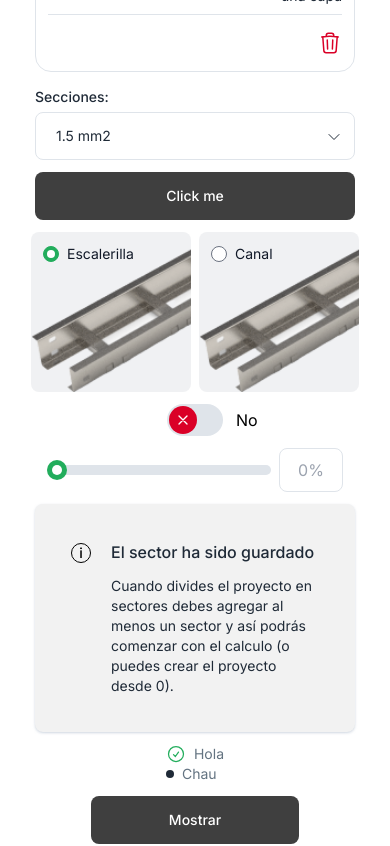
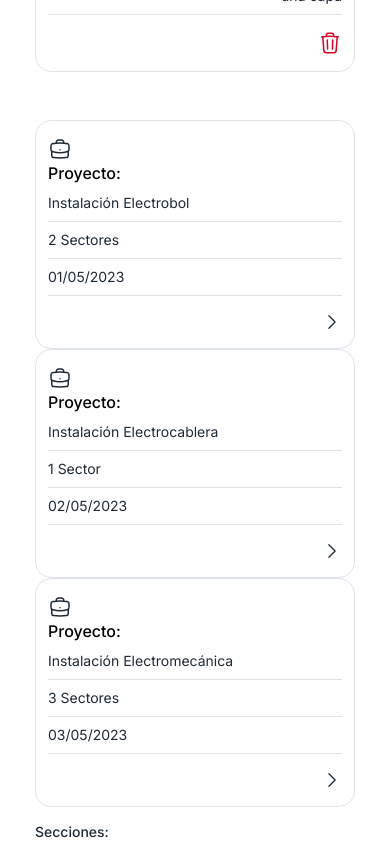
Before and after one commit to marcopdonoso/impromec-calculador, a Next.js app: page / in a window 390 px wide. Shown: the part 840-1686 px from the top of the page. Built offline with nearby package versions, Linux system fonts and the light colour scheme.

Commit message:
corrige SelectedItemsTable y agrega NavigableTableTable

```diff
--- a/src/app/components/Table.tsx
+++ b/src/app/components/Table.tsx
@@ -1,5 +1,7 @@
 'use client'
-import TableWithHeaders from '@/components/TableWithHeaders'
+
+import NavigableItemsTable from '@/components/NavigableItemsTable'
+import SelectedItemsTable from '@/components/SelectedItemsTable'
 
 export interface Data {
   id?: number
@@ -9,6 +11,13 @@ export interface Data {
   quantity: number
   disp: string
   layers: string
+}
+
+export interface Data2 {
+  id?: number
+  name: string
+  description: string
+  createdAt: string
 }
 
 export default function Table() {
@@ -51,17 +60,44 @@ export default function Table() {
     },
   ]
 
-  const adaptedData = data.map((d) => {
-    delete d.id
-    return d
-  })
+  const data2: Data2[] = [
+    {
+      id: 1,
+      name: 'Instalación Electrobol',
+      description: '2 Sectores',
+      createdAt: '2023-05-01T12:00:00Z',
+    },
+    {
+      id: 2,
+      name: 'Instalación Electrocablera',
+      description: '1 Sector',
+      createdAt: '2023-05-02T09:30:00Z',
+    },
+    {
+      id: 3,
+      name: 'Instalación Electromecánica',
+      description: '3 Sectores',
+      createdAt: '2023-05-03T14:45:00Z',
+    },
+  ]
+
   return (
-    <TableWithHeaders
-      headers={headers}
-      dataRows={adaptedData}
-      handleDelete={() => {
-        alert('deleted')
-      }}
-    />
+    <>
+      <SelectedItemsTable
+        headers={headers}
+        dataRows={data}
+        handleDelete={(id) => {
+          alert('deleted:' + id)
+        }}
+      />
+      <br />
+      <NavigableItemsTable
+        dataRows={data2}
+        title="Proyecto"
+        handleNavigate={(id) => {
+          alert('open:' + id)
+        }}
+      />
+    </>
   )
 }
--- /dev/null
+++ b/src/components/NavigableItemsTable.tsx
@@ -0,0 +1,70 @@
+import { BriefcaseIcon, ChevronRightIcon } from '@heroicons/react/24/outline'
+import clsx from 'clsx'
+
+interface TableProps {
+  dataRows: Record<string, any>[]
+  title?: string
+  handleNavigate?: (id: string) => void
+  className?: string
+}
+
+export default function NavigableItemsTable({
+  dataRows,
+  title,
+  handleNavigate,
+  className,
+}: TableProps) {
+  return (
+    <div className={clsx('w-[66vw] min-w-80', className)}>
+      <div className="flex flex-col items-center">
+        {dataRows.map((dataRow, index) => {
+          const createdAt = new Date(dataRow.createdAt).toLocaleDateString(
+            'es-ES',
+            {
+              year: 'numeric',
+              month: '2-digit',
+              day: '2-digit',
+            }
+          )
+          const dataRowCopy = { ...dataRow }
+          const dataRowID = dataRow.id
+          delete dataRowCopy.id
+          const entries = Object.values({
+            ...dataRowCopy,
+            createdAt: createdAt,
+          })
+          return (
+            <div
+              key={index}
+              className="flex w-80 flex-col rounded-2xl border border-gray-input px-3 py-4 md:h-14 md:w-full md:flex-row md:items-center"
+            >
+              <BriefcaseIcon className="mr-4 w-6 text-gray-text" />
+              {title && <h3 className="mr-1 font-medium">{title}:</h3>}
+              {entries.map((e, index) => {
+                return (
+                  <div
+                    className="flex justify-between border-b border-gray-input py-2 md:flex-1 md:border-none md:font-medium"
+                    key={index}
+                  >
+                    <span className="text-sm text-gray-text md:text-base">
+                      {e}
+                    </span>
+                  </div>
+                )
+              })}
+              {handleNavigate && (
+                <div className="mt-4 flex justify-end md:m-0">
+                  <ChevronRightIcon
+                    role="button"
+                    className="w-5 text-gray-text"
+                    onClick={() => handleNavigate(dataRowID)}
+                  />
+                </div>
+              )}
+            </div>
+          )
+        })}
+      </div>
+    </div>
+  )
+}
--- a/src/components/TableWithHeaders.tsx
+++ b/src/components/SelectedItemsTable.tsx
@@ -4,11 +4,11 @@ import clsx from 'clsx'
 interface TableProps {
   headers: string[]
   dataRows: Record<string, any>[]
-  handleDelete: () => void
+  handleDelete?: (id: string) => void
   className?: string
 }
 
-export default function TableWithHeaders({
+export default function SelectedItemsTable({
   headers,
   dataRows,
   handleDelete,
@@ -24,11 +24,14 @@ export default function TableWithHeaders({
             </div>
           )
         })}
-        <div className="w-6"></div>
+        {handleDelete && <div className="w-6" />}
       </div>
       <div className="flex flex-col items-center gap-2">
         {dataRows.map((dataRow, index) => {
-          const entries = Object.values(dataRow)
+          const dataRowCopy = { ...dataRow }
+          const dataRowID = dataRow.id
+          delete dataRowCopy.id
+          const entries = Object.values(dataRowCopy)
           return (
             <div
               key={index}
@@ -49,13 +52,15 @@ export default function TableWithHeaders({
                   </div>
                 )
               })}
+              {handleDelete && (
                 <div className="mt-4 flex justify-end md:m-0">
                   <TrashIcon
                     role="button"
-                  onClick={handleDelete}
+                    onClick={() => handleDelete(dataRowID)}
                     className="w-6 text-red"
                   />
                 </div>
+              )}
             </div>
           )
         })}
```
Lines whose indentation alone changed are shown as unchanged.
